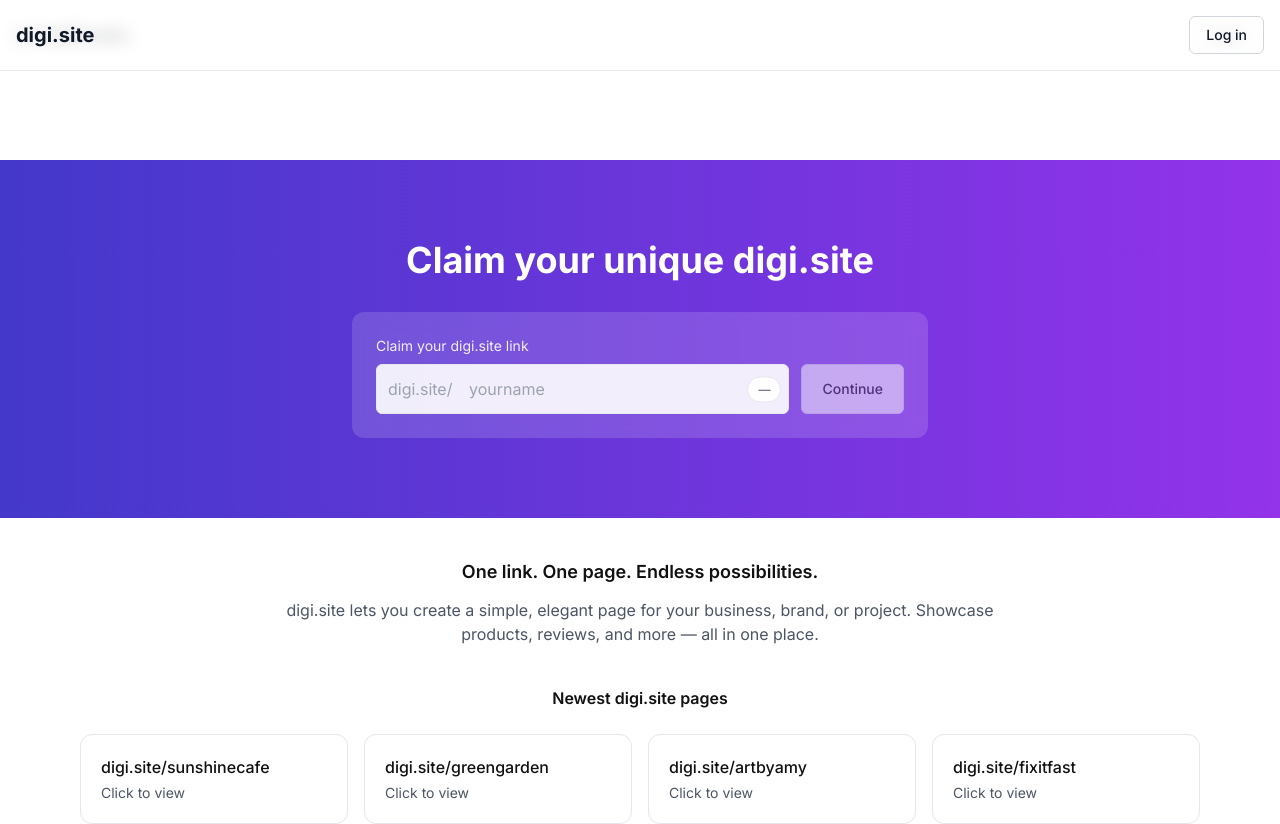
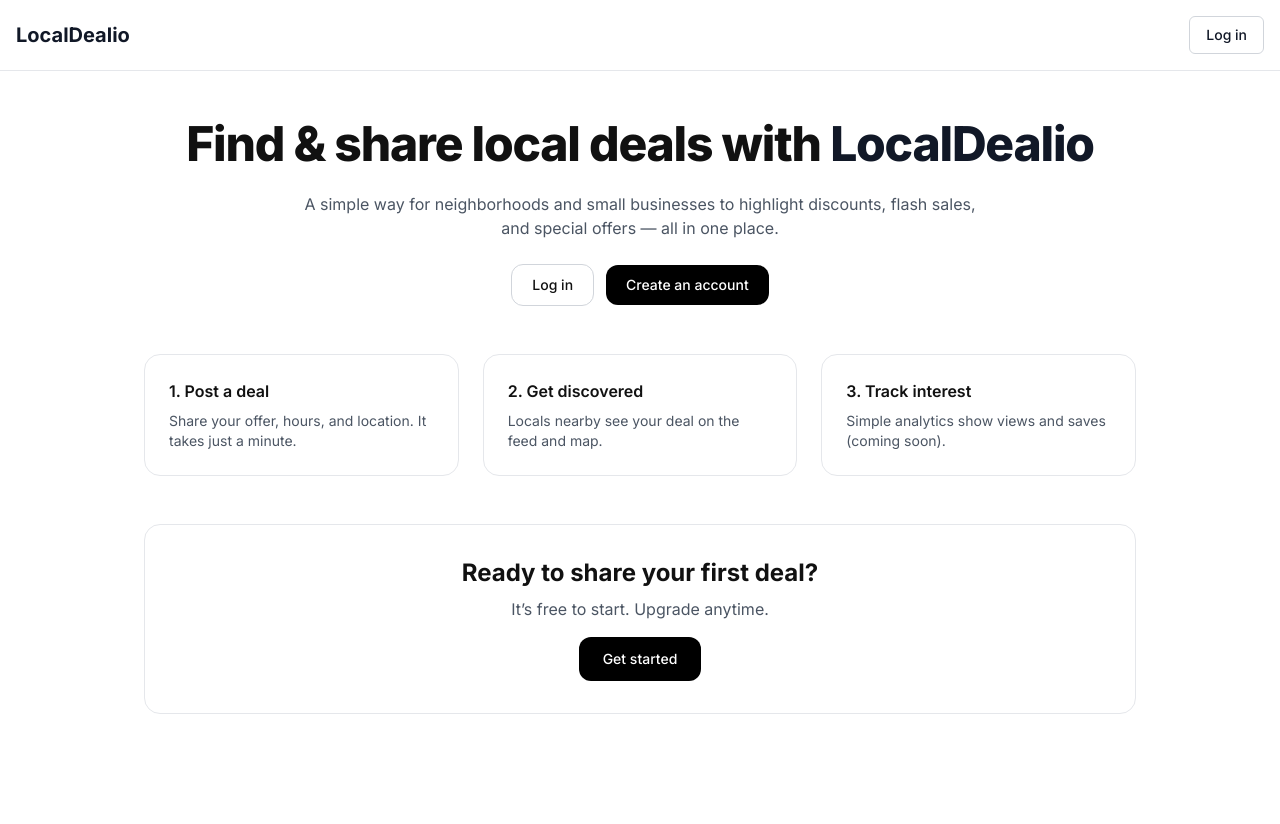
Before and after one commit to Vince-Dealio/localdealio, a Next.js app: page / in a window 1280 px wide. Shown: the top 824 px of the page. After the commit the page ends 800 px from the top, so only its background shows below. Built offline with nearby package versions, Linux system fonts and the light colour scheme.

Commit message:
Add LocalDealio homepage (branding + hero + CTA)

```diff
--- a/src/app/page.tsx
+++ b/src/app/page.tsx
@@ -1,180 +1,68 @@
-// ✅ Full code for src/app/page.tsx
-"use client";
-
+// ✅ Full code for /src/app/page.tsx — LocalDealio homepage
 import Link from "next/link";
-import { useState, useEffect } from "react";
-import { useRouter } from "next/navigation";
 
 export default function HomePage() {
-  const router = useRouter();
-  const [username, setUsername] = useState("");
-  const [status, setStatus] = useState<"idle" | "checking" | "available" | "unavailable">("idle");
+  return (
+    <div className="max-w-5xl mx-auto px-4 py-10 space-y-12">
+      {/* Hero */}
+      <section className="text-center space-y-6">
+        <h1 className="text-4xl md:text-5xl font-extrabold tracking-tight">
+          Find & share local deals with <span className="text-gray-900">LocalDealio</span>
+        </h1>
+        <p className="text-gray-600 max-w-2xl mx-auto">
+          A simple way for neighborhoods and small businesses to highlight discounts,
+          flash sales, and special offers — all in one place.
+        </p>
 
-  useEffect(() => {
-    if (!username.trim()) {
-      setStatus("idle");
-      return;
-    }
-
-    const check = setTimeout(async () => {
-      setStatus("checking");
-      try {
-        const res = await fetch(`/api/check-username?username=${encodeURIComponent(username)}`);
-        const data = await res.json();
-        if (res.ok && data.available) {
-          setStatus("available");
-        } else {
-          setStatus("unavailable");
-        }
-      } catch {
-        setStatus("unavailable");
-      }
-    }, 400);
-
-    return () => clearTimeout(check);
-  }, [username]);
-
-  const handleSubmit = (e: React.FormEvent) => {
-    e.preventDefault();
-    if (status === "available") {
-      // 🔧 Use `u` (what the downstream flow reads)
-      router.push(`/claim?u=${encodeURIComponent(username)}`);
-    }
-  };
-
-  return (
-    <main className="min-h-screen flex flex-col">
-      {/* Header */}
-      <header className="fixed top-0 left-0 w-full bg-white/80 backdrop-blur border-b border-gray-200 z-50">
-        <div className="max-w-7xl mx-auto px-4 py-4 flex justify-between items-center">
-          <Link href="/" className="text-xl font-bold text-gray-900 hover:opacity-80">
-            digi.site
-          </Link>
+        <div className="flex items-center justify-center gap-3">
           <Link
             href="/login"
-            className="px-4 py-2 text-sm font-medium text-gray-900 border border-gray-300 rounded-md hover:bg-gray-100"
+            className="inline-flex items-center justify-center rounded-xl border border-gray-300 px-5 py-2.5 text-sm font-medium hover:bg-gray-100"
           >
             Log in
           </Link>
+          <Link
+            href="/signup"
+            className="inline-flex items-center justify-center rounded-xl bg-black text-white px-5 py-2.5 text-sm font-medium hover:opacity-90"
+          >
+            Create an account
+          </Link>
         </div>
-      </header>
+      </section>
 
-      {/* Hero Section */}
-      <main className="pt-20">
-        <section className="relative">
-          <div className="bg-gradient-to-r from-indigo-700 to-purple-600">
-            <div className="mx-auto max-w-6xl px-4 py-16 md:py-20">
-              <h1 className="text-white text-3xl md:text-4xl font-bold text-center">
-                Claim your unique digi.site
-              </h1>
+      {/* Placeholder “how it works” */}
+      <section className="grid grid-cols-1 md:grid-cols-3 gap-6">
+        <div className="rounded-2xl border p-6">
+          <h3 className="font-semibold mb-2">1. Post a deal</h3>
+          <p className="text-sm text-gray-600">
+            Share your offer, hours, and location. It takes just a minute.
+          </p>
+        </div>
+        <div className="rounded-2xl border p-6">
+          <h3 className="font-semibold mb-2">2. Get discovered</h3>
+          <p className="text-sm text-gray-600">
+            Locals nearby see your deal on the feed and map.
+          </p>
+        </div>
+        <div className="rounded-2xl border p-6">
+          <h3 className="font-semibold mb-2">3. Track interest</h3>
+          <p className="text-sm text-gray-600">
+            Simple analytics show views and saves (coming soon).
+          </p>
+        </div>
+      </section>
 
-              <div className="mt-8 flex justify-center">
-                <form
-                  onSubmit={handleSubmit}
-                  className="w-full max-w-xl rounded-xl bg-white/15 backdrop-blur p-5 md:p-6"
-                >
-                  <label className="block text-white/90 text-sm mb-2">Claim your digi.site link</label>
-                  <div className="flex items-stretch gap-3">
-                    <div className="relative flex-1">
-                      <div className="pointer-events-none absolute left-3 top-1/2 -translate-y-1/2 text-gray-400">
-                        digi.site/
-                      </div>
-                      <input
-                        placeholder="yourname"
-                        className="w-full rounded-md border bg-white/90 pl-[92px] pr-24 py-3 outline-none focus:ring-2 focus:ring-purple-400"
-                        autoComplete="off"
-                        inputMode="text"
-                        aria-label="Desired digi.site username"
-                        value={username}
-                        onChange={(e) => setUsername(e.target.value.toLowerCase().replace(/[^a-z0-9-]/g, ''))}
-                      />
-                      <div className="absolute right-2 top-1/2 -translate-y-1/2">
-                        {status === "available" && (
-                          <span className="inline-flex items-center gap-1.5 rounded-full border bg-white/90 px-2.5 py-1 text-xs text-green-600">
-                            ✅ Available
-                          </span>
-                        )}
-                        {status === "unavailable" && (
-                          <span className="inline-flex items-center gap-1.5 rounded-full border bg-white/90 px-2.5 py-1 text-xs text-red-600">
-                            ❌ Unavailable
-                          </span>
-                        )}
-                        {status === "checking" && (
-                          <span className="inline-flex items-center gap-1.5 rounded-full border bg-white/90 px-2.5 py-1 text-xs text-gray-600">
-                            Checking...
-                          </span>
-                        )}
-                        {status === "idle" && (
-                          <span className="inline-flex items-center gap-1.5 rounded-full border bg-white/90 px-2.5 py-1 text-xs text-gray-600">
-                            —
-                          </span>
-                        )}
-                      </div>
-                    </div>
-                    <button
-                      type="submit"
-                      className="rounded-md border px-4 md:px-5 py-3 text-sm font-medium bg-white hover:bg-gray-50 disabled:opacity-50 disabled:cursor-not-allowed"
-                      disabled={status !== "available"}
-                    >
-                      Continue
-                    </button>
-                  </div>
-                </form>
-              </div>
-            </div>
-          </div>
-        </section>
-
-        {/* Features Section */}
-        <section className="mx-auto max-w-3xl px-4 py-10 text-center">
-          <h2 className="text-lg font-semibold">One link. One page. Endless possibilities.</h2>
-          <p className="text-gray-600 mt-3">
-            digi.site lets you create a simple, elegant page for your business, brand, or project. Showcase products,
-            reviews, and more — all in one place.
-          </p>
-        </section>
-
-        {/* Newest Pages */}
-        <section className="mx-auto max-w-6xl px-4 pb-14">
-          <h3 className="text-center font-semibold mb-6">Newest digi.site pages</h3>
-          <div className="grid gap-4 sm:grid-cols-2 lg:grid-cols-4">
-            <Link className="rounded-xl border p-5 hover:shadow-sm transition" href="/sunshinecafe">
-              <div className="font-medium">digi.site/sunshinecafe</div>
-              <div className="text-sm text-gray-600 mt-1">Click to view</div>
-            </Link>
-            <Link className="rounded-xl border p-5 hover:shadow-sm transition" href="/greengarden">
-              <div className="font-medium">digi.site/greengarden</div>
-              <div className="text-sm text-gray-600 mt-1">Click to view</div>
-            </Link>
-            <Link className="rounded-xl border p-5 hover:shadow-sm transition" href="/artbyamy">
-              <div className="font-medium">digi.site/artbyamy</div>
-              <div className="text-sm text-gray-600 mt-1">Click to view</div>
-            </Link>
-            <Link className="rounded-xl border p-5 hover:shadow-sm transition" href="/fixitfast">
-              <div className="font-medium">digi.site/fixitfast</div>
-              <div className="text-sm text-gray-600 mt-1">Click to view</div>
-            </Link>
-          </div>
-        </section>
-
-        {/* Footer */}
-        <footer className="mt-auto border-t">
-          <div className="mx-auto max-w-6xl px-4 py-8 text-sm text-gray-600 flex items-center justify-between">
-            <div>© {new Date().getFullYear()} digi.site</div>
-            <nav className="flex gap-4">
-              <Link className="hover:underline" href="/privacy">
-                Privacy
-              </Link>
-              <Link className="hover:underline" href="/terms">
-                Terms
-              </Link>
-              <Link className="hover:underline" href="/contact">
-                Contact
-              </Link>
-            </nav>
-          </div>
-        </footer>
-      </main>
-    </main>
+      {/* CTA */}
+      <section className="rounded-2xl border p-8 text-center">
+        <h2 className="text-2xl font-bold mb-2">Ready to share your first deal?</h2>
+        <p className="text-gray-600 mb-4">It’s free to start. Upgrade anytime.</p>
+        <Link
+          href="/signup"
+          className="inline-flex items-center justify-center rounded-xl bg-black text-white px-6 py-3 text-sm font-medium hover:opacity-90"
+        >
+          Get started
+        </Link>
+      </section>
+    </div>
   );
 }
```
